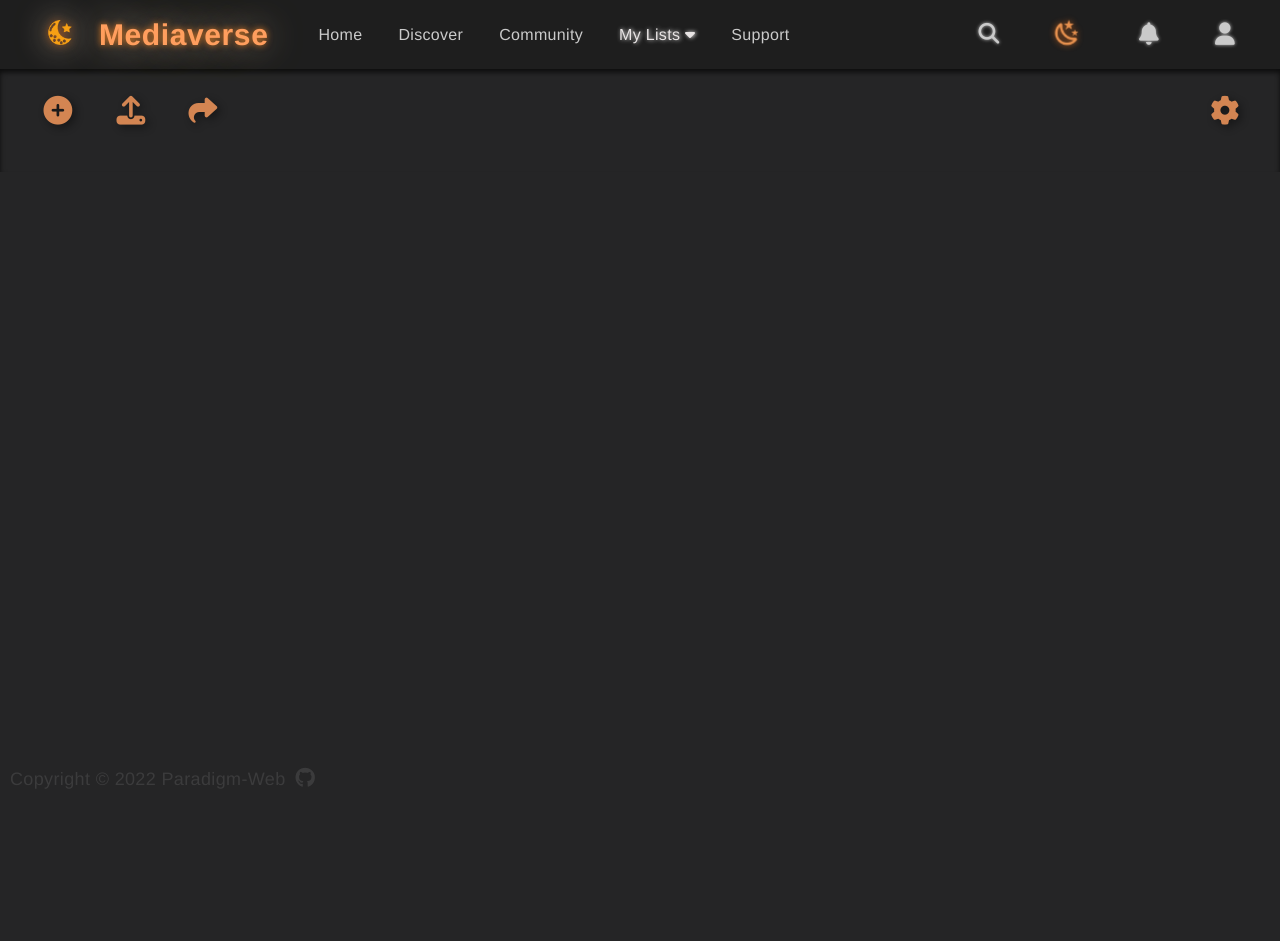
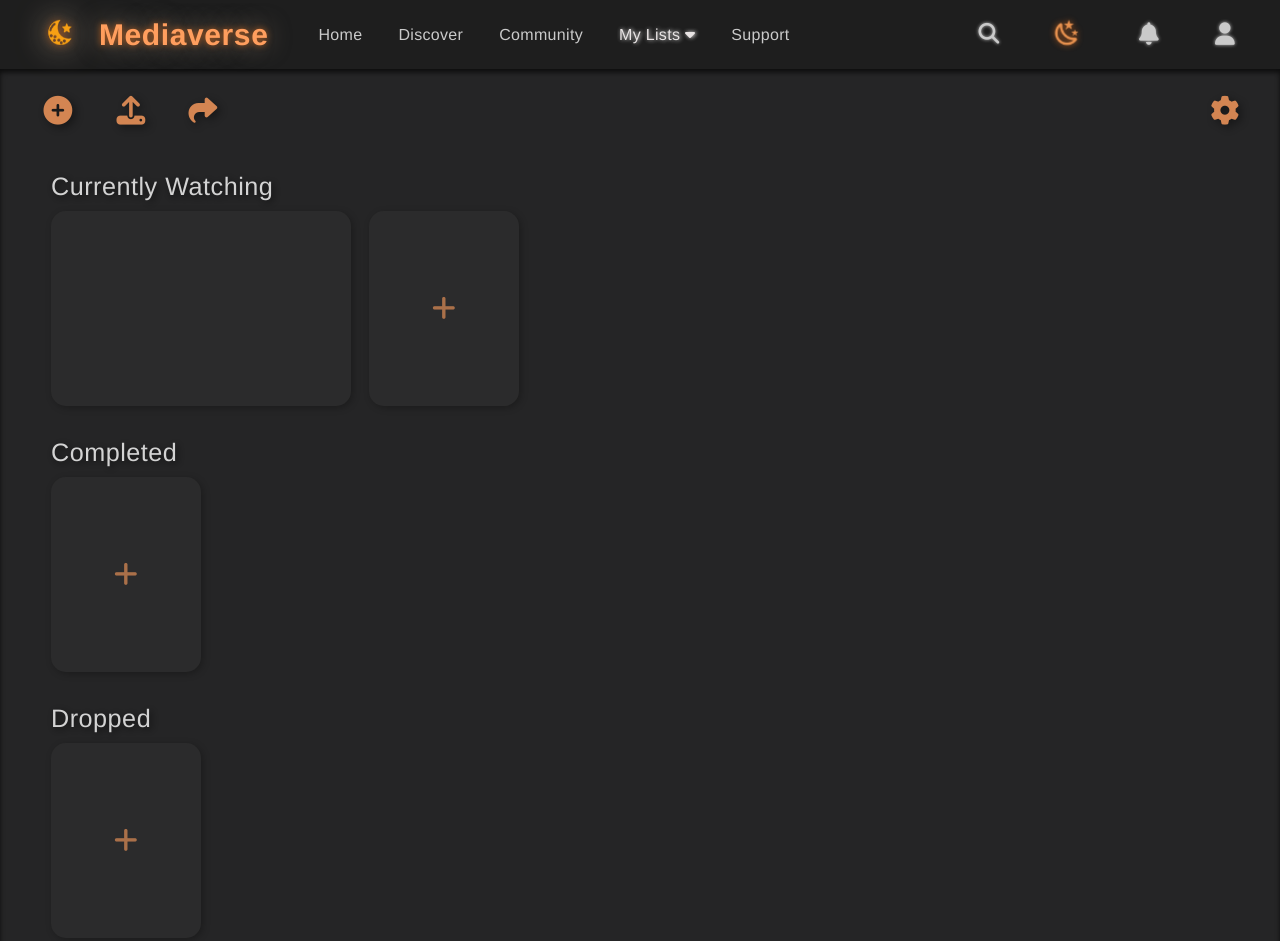
Before and after one commit to Paradigm-Web/Anime-Library, a plain HTML site: page index.html in a window 1280 px wide. Shown: the top 941 px of the page. Before the commit the page ends 800 px from the top, so only its background shows below. Drawn offline with Linux system fonts and the light colour scheme.

Commit message:
Content body layout
Added the layout for cards, and card sections for the media lists. added simple wiring for 'add card' buttons within each list category

```diff
--- a/app.js
+++ b/app.js
@@ -7,6 +7,10 @@ function Book() {
 function addBookToLibrary() {
 
 }
+
+/**
+ * HEADER HANDLERS
+ */
 
 const dark = true;
 const theme = document.querySelector('#theme > img');
@@ -29,6 +33,13 @@ search_btn.addEventListener('click', () => {
     document.querySelector('.search-box').classList.toggle('search-box-open');
     search_input.focus();
 });
+
+
+/**
+ * AWFUL MODAL HANDLERS
+ * @param {*} modal
+ * @param {*} wrapper
+ */
 
 function toggleModal(modal, wrapper) {
     wrapper.classList.toggle('active');
@@ -84,8 +95,15 @@ settings_btn.addEventListener('click', () => {
 })
 
 
-
-
+/**
+ * ADD CARD HANDLERS
+ */
+const add_cards = document.querySelectorAll('.add-card');
+add_cards.forEach((c) => {
+    c.addEventListener('click', () => {
+        toggleModal(add_modal, add_wrapper);
+    })
+});
 
 
 
--- a/index.html
+++ b/index.html
@@ -73,6 +73,35 @@
               <i class="sbtn fa-solid fa-gear" title="Settings"></i>
           </div>
       </div>
+
+      <div class="content container">
+        <div id="current" class="content-area">
+            <div class="field-title">Currently Watching</div>
+            <div class="card-wrapper">
+              <div class="card-placeholder" data="current"></div>
+                <div class="card-placeholder add-card" data="current"><i class="fa-solid fa-plus"></i></div>
+            </div>
+        </div>
+        <div id="completed" class="content-area">
+            <div class="field-title">Completed</div>
+            <div class="card-wrapper">
+                <div class="card-placeholder add-card" data="completed"><i class="fa-solid fa-plus"></i></div>
+            </div>
+        </div>
+        <div id="dropped" class="content-area">
+            <div class="field-title">Dropped</div>
+            <div class="card-wrapper">
+                <div class="card-placeholder add-card" data="dropped"><i class="fa-solid fa-plus"></i></div>
+            </div>
+        </div>
+        <div id="plan" class="content-area">
+            <div class="field-title">Plan To Watch</div>
+            <div class="card-wrapper">
+              <div class="card-placeholder add-card" data="plan"><i class="fa-solid fa-plus"></i></div>
+          </div>
+        </div>
+    </div>
+
       </main>
 
       <footer class="footer">
--- a/styles.css
+++ b/styles.css
@@ -113,13 +113,15 @@ body.light {
     width: 25px;
     height: 25px;
     margin-right: 1.5em;
-    filter: drop-shadow(0 0 5px var(--txt-dark)) drop-shadow(0 0 15px var(--txt-opac-1));
+    animation: glow 2.5s ease-in-out infinite alternate;
+    -webkit-animation: glow 2.5s ease-in-out infinite alternate;
+    -moz-animation: glow 2.5s ease-in-out infinite alternate;
     cursor: pointer;
 }
 
 .header h1 {
     color: var(--txt-light);
-    text-shadow: var(--txt-mid) 0 0 6px, var(--txt-opac-1) 0 0 35px;
+    text-shadow: var(--txt-dark) 0 0 6px, var(--txt-opac-2) 0 0 25px;
     font-size: 30px;
     padding-right: 50px;
 }
@@ -160,9 +162,10 @@ body.light {
 }
 
 .head-tool i:hover {
-    opacity: 55%;
+    opacity: 65%;
     cursor: pointer;
 }
+
 
 #profile i {
     margin-right: 0;
@@ -241,8 +244,12 @@ body.light {
     animation: theme-light .2s ease-out both
 }
 
+#notifs > i:hover {
+    animation: swing .2s ease-out both infinite;
+}
 
-/* CONTENT */
+
+/* CONTROLS CONTENT */
 .main {
     display: flex;
     flex-direction: column;
@@ -335,6 +342,67 @@ body.light {
 }
 
 
+/* CONTENT AREA */
+.content.container {
+    margin-left: 1em;
+    display: flex;
+    flex-direction: column;
+    gap: 1.8em;
+}
+
+.content-area {
+    flex: 1;
+    display: flex;
+    flex-direction: column;
+}
+
+.field-title {
+    color: var(--almost-white);
+    font-size: 1.4em;
+    text-shadow: 2px 2px 7px rgba(0, 0, 0, 0.616);
+    opacity: 95%;
+}
+
+.card-wrapper {
+    flex: 1;
+    padding-top: 10px;
+    display: flex;
+    justify-content: flex-start;
+    align-content: flex-start;
+    gap: 1em;
+}
+
+.card-placeholder {
+    transition: var(--fast-trans);
+    background-color: rgba(51, 51, 51, 0.5);
+    height: 195px;
+    width: 300px;
+    border-radius: 15px;
+    box-shadow: 2px 2px 7px rgba(0, 0, 0, 0.253);
+    display: flex;
+    justify-content: center;
+    align-items: center;
+    font-size: 1.5em;
+}
+.add-card {
+    width: 150px !important;
+}
+.add-card > i {
+    color: var(--txt-light);
+    opacity: 60%;
+}
+.card-placeholder:hover {
+    cursor: pointer;
+    transition: var(--fast-trans);
+    background-color: rgba(77, 77, 77, 0.65);
+    scale: 106%;
+}
+.add-card:hover > i {
+    opacity: 75%;
+    text-shadow: 0 0 10px var(--txt-dark);
+}
+
+
 /* FOOTER */
 
 .footer {
@@ -422,9 +490,17 @@ body.light {
 */
 
 @keyframes swing {
-    0% { transform: rotate(3.5deg); }
-    50% { transform: rotate(-3.5deg); }
-    100% { transform: rotate(3.5deg); }
+    0% { transform: rotate(4.5deg); }
+    50% { transform: rotate(-4.5deg); }
+    100% { transform: rotate(4.5deg); }
+}
+
+@keyframes click {
+    0% { transform: rotate(0deg) scale(1); }
+    25% { transform: rotate(180deg) scale(.5); }
+    50% { transform: rotate(360deg) scale(.1); }
+    75% { transform: rotate(-180) scale(.5); }
+    100% { transform: rotate(0deg) scale(1);}
 }
 
 @keyframes theme-light {
@@ -441,6 +517,15 @@ body.light {
     50% { scale: 10%; transform: rotate(360deg);}
     75% {scale: 30%; content: url("src/weather-night.png"); }
     100% { transform: rotate(0deg); scale: 60%; content: url("src/weather-night.png"); }
+}
+
+@keyframes glow {
+    from {
+        filter: drop-shadow(0 0 5px var(--txt-dark)) drop-shadow(0 0 15px var(--txt-opac-1));
+    }
+    to {
+        filter: drop-shadow(0 0 3px var(--txt-dark)) drop-shadow(0 0 25px var(--txt-opac-1));
+    }
 }
 
 
```
